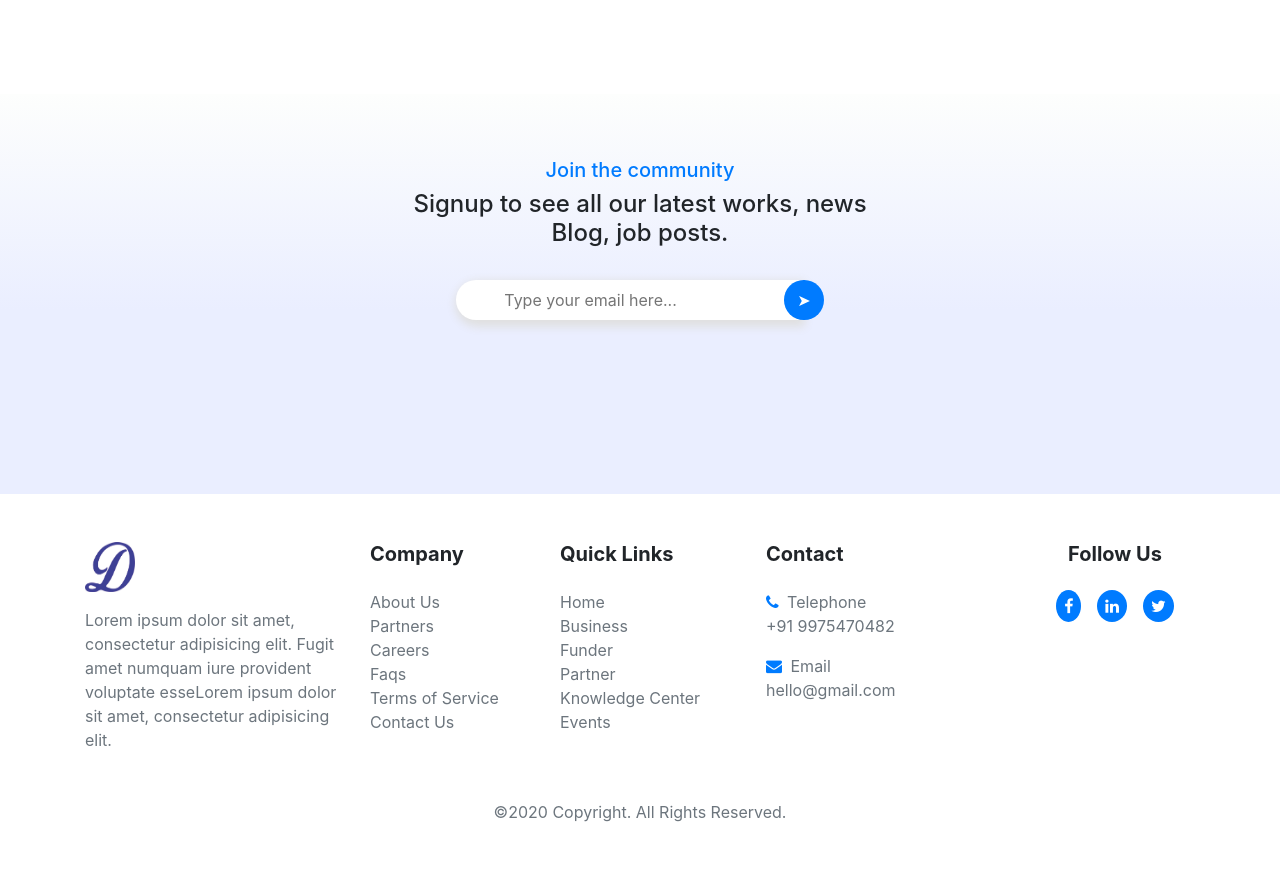
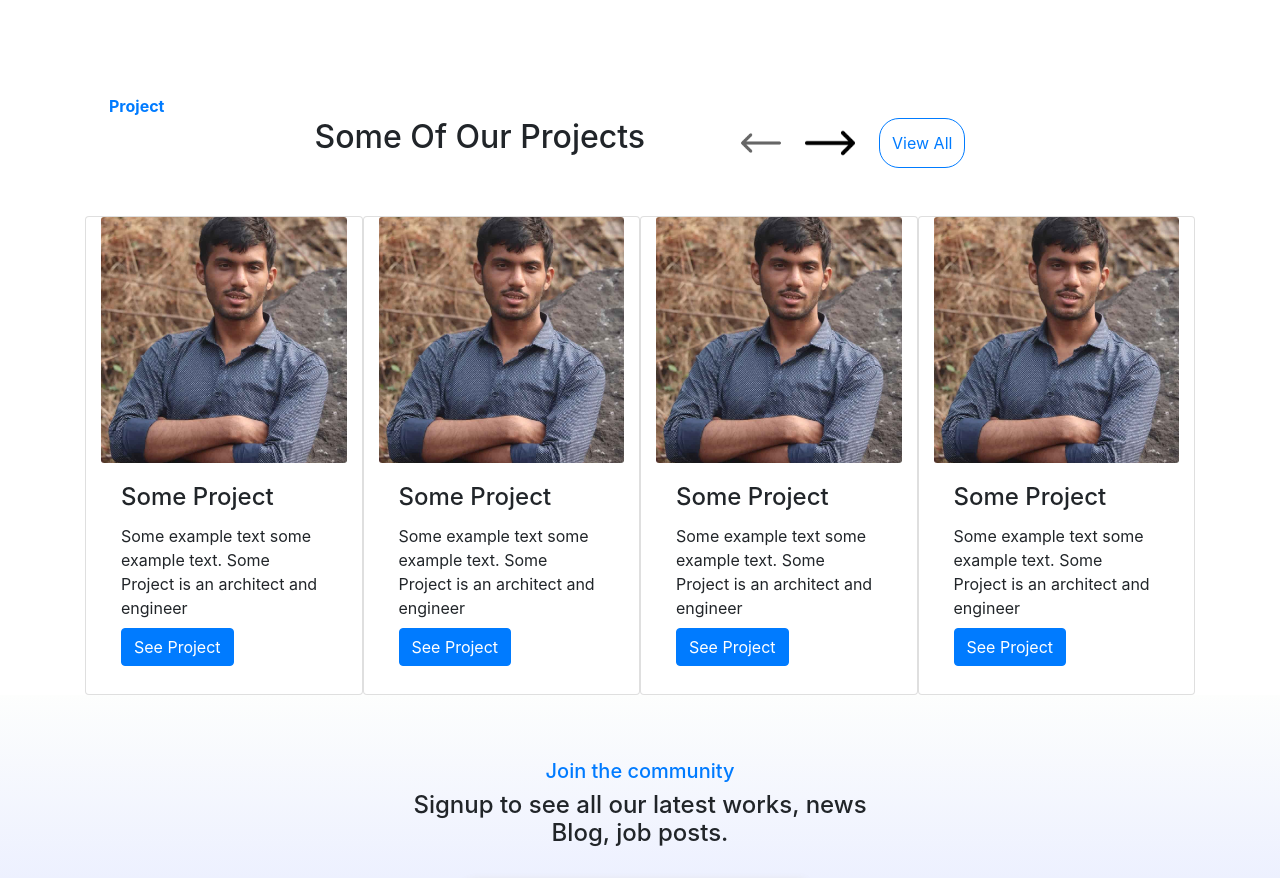
Before and after one commit to pavandeore/design-agency-assign, a React (Create React App) app: page / in a window 1280 px wide. Shown: the part 3160-4038 px from the top of the page. Before the commit the page ends 4008 px from the top, so only its background shows below. Built offline with nearby package versions, Linux system fonts and the light colour scheme.

Commit message:
final project section done

```diff
--- /dev/null
+++ b/src/components/microComponents/projects.js
@@ -0,0 +1,72 @@
+import React from 'react'
+
+import pawan from '../../assets/pawan-small.jpg';
+import leftArrow from '../../assets/left-arrow.png';
+import rightArrow from '../../assets/right-arrow.png';
+
+function projects() {
+    return (
+            <div className="container">
+                    <div className="custom-color-blue ml-4"><b>Project</b></div>
+                    <div className="d-flex  justify-content-around">
+
+
+                            <div className="d-flex">
+                                <h2 className="mr-5 text-left">Some Of Our Projects</h2>
+                                <div className=" ml-5 arrow-div-2 ml-5">
+                                    <a className="carousel-control-prev-1 mr-4" href="#carouselExampleControls2" role="button" data-slide="prev">
+                                        <img src={leftArrow} alt="arrow left" className="left-arrow" />
+                                        <span className="sr-only">Previous</span>
+                                    </a>
+                                    <a className="carousel-control-next-1 mr-4" href="#carouselExampleControls2" role="button" data-slide="next">
+                                        <img src={rightArrow} alt="arrow right" className="right-arrow" />
+                                        <span className="sr-only">Next</span>
+                                    </a>
+                                </div>
+                                <button className="btn btn-outline-primary circle-20">View All</button>
+                            </div>
+
+
+                    </div>
+                    <div className="container-fluid">
+                        <div className="row mt-5">
+                            <div className="card col-12 col-md-6 col-lg-3 ">
+                                <img className="card-img w-100" src={pawan} alt="Card image" />
+                                <div className="card-body">
+                                <h4 className="card-title">Some Project</h4>
+                                <div className="card-text">Some example text some example text. Some Project is an architect and engineer</div>
+                                <a href="#" className="btn btn-primary my-2">See Project</a>
+                                </div>
+
+                            </div>
+                            <div className="card col-12 col-md-6 col-lg-3 ">
+                                <img className="card-img w-100" src={pawan} alt="Card image" />
+                                <div className="card-body">
+                                <h4 className="card-title">Some Project</h4>
+                                <div className="card-text">Some example text some example text. Some Project is an architect and engineer</div>
+                                <a href="#" className="btn btn-primary my-2">See Project</a>
+                                </div>
+                            </div>
+                            <div className="card col-12 col-md-6 col-lg-3 ">
+                                <img className="card-img w-100" src={pawan} alt="Card image" />
+                                <div className="card-body">
+                                <h4 className="card-title">Some Project</h4>
+                                <div className="card-text">Some example text some example text. Some Project is an architect and engineer</div>
+                                <a href="#" className="btn btn-primary my-2">See Project</a>
+                                </div>
+                            </div>
+                            <div className="card col-12 col-md-6 col-lg-3 ">
+                                <img className="card-img w-100" src={pawan} alt="Card image" />
+                                <div className="card-body">
+                                <h4 className="card-title">Some Project</h4>
+                                <div className="card-text">Some example text some example text. Some Project is an architect and engineer</div>
+                                <a href="#" className="btn btn-primary my-2">See Project</a>
+                                </div>
+                            </div>
+                        </div>
+                    </div>
+            </div>
+    )
+}
+
+export default projects
--- a/src/components/reviewsProjectsPage6.js
+++ b/src/components/reviewsProjectsPage6.js
@@ -1,12 +1,13 @@
 import React from 'react'
 
+import Projects from './microComponents/projects'
 import Testmonial2 from './microComponents/testmonial2'
 
 function reviewsProjectsPage6() {
     return (
         <div>
-
             <Testmonial2 />
+            <Projects />
         </div>
     )
 }
--- a/src/index.js
+++ b/src/index.js
@@ -4,7 +4,6 @@ import App from './App';
 
 import 'bootstrap/dist/css/bootstrap.min.css';
 import 'bootstrap/dist/js/bootstrap.min.js';
-import 'bootstrap/dist/js/bootstrap.bundle.min';
 
 ReactDOM.render(
 
```
